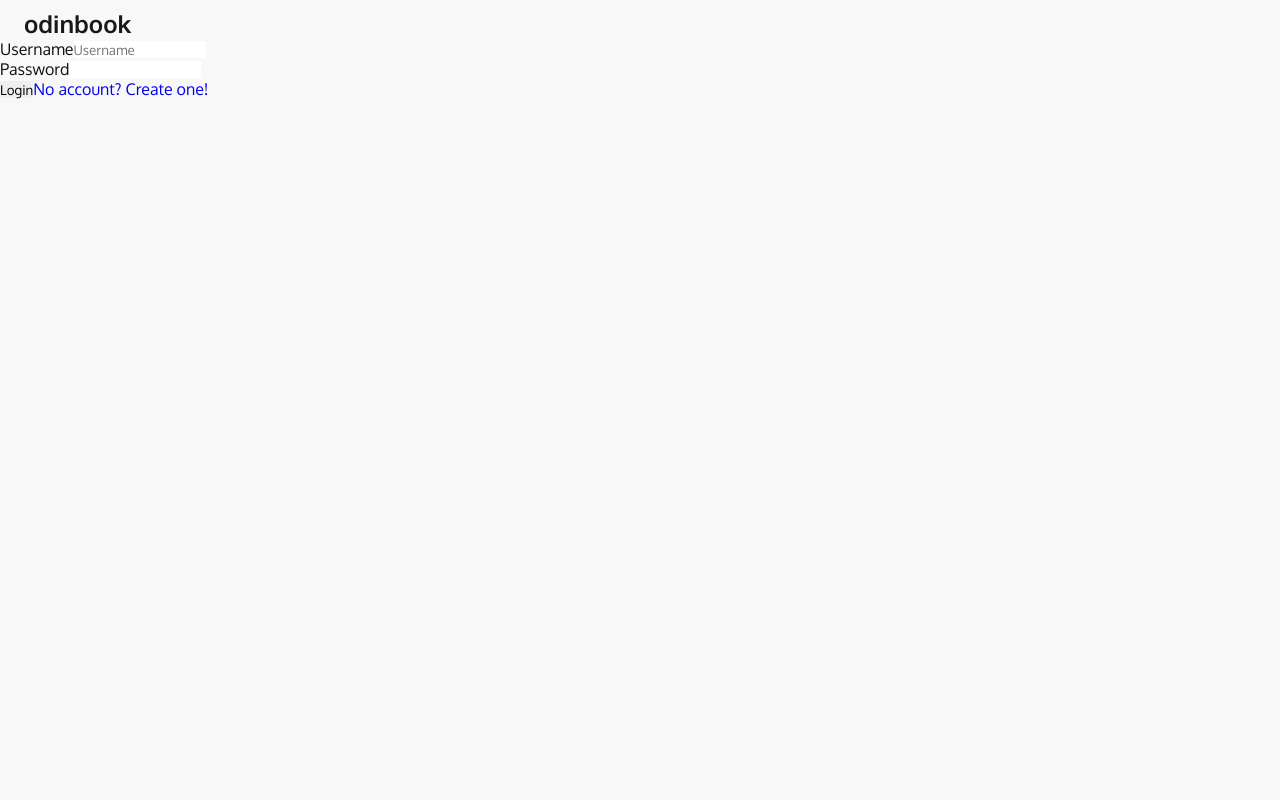
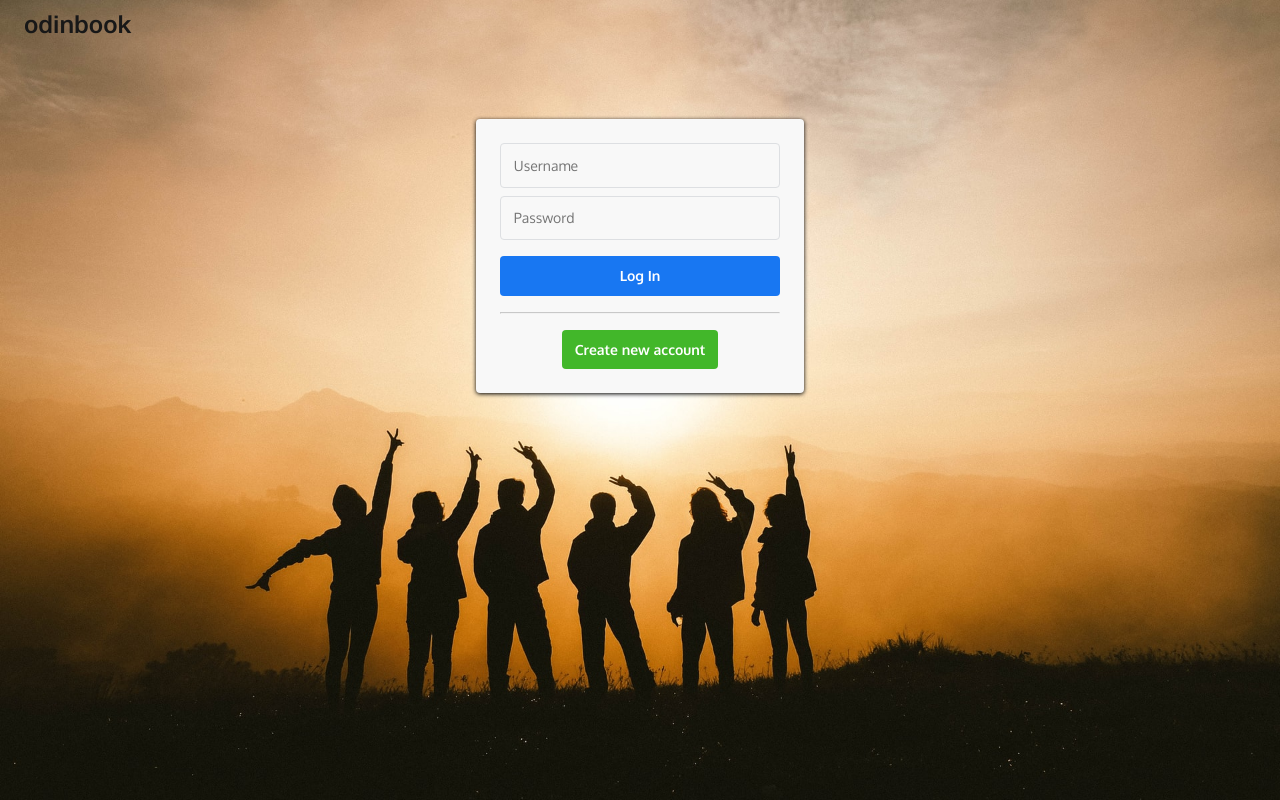
Before and after one commit to llfalcao/odinbook, a React (Create React App) app in the folder src/client/: page /odinbook/login in a window 1280 px wide. Built offline with nearby package versions, Linux system fonts and the light colour scheme.

Commit message:
Style login form

```diff
--- a/src/client/src/styles/base.css
+++ b/src/client/src/styles/base.css
@@ -7,6 +7,9 @@
   :root {
     color: #eee;
     --main-bg-color: #101112;
+    --modal-bg-color: #222;
+    --form-input-text: #f8f8f8;
+    --form-border-color: 1px solid #333;
   }
 }
 
@@ -14,6 +17,9 @@
   :root {
     color: #111;
     --main-bg-color: #f8f8f8;
+    --modal-bg-color: #f8f8f8;
+    --form-input-text: #111;
+    --form-border-color: 1px solid rgb(221, 223, 226);
   }
 }
 
@@ -34,3 +40,7 @@ input {
   border: 0;
   font-family: inherit;
 }
+
+button {
+  cursor: pointer;
+}
--- a/src/client/src/styles/main.css
+++ b/src/client/src/styles/main.css
@@ -1,6 +1,7 @@
 @import url('./base.css');
 
-.landing {
+.landing,
+.login {
   height: 100vh;
   background-image: url('../../public/images/landing_bg_mobile.png');
   background-size: cover;
@@ -8,7 +9,8 @@
 }
 
 @media (min-width: 420px) {
-  .landing {
+  .landing,
+  .login {
     background-image: url('../../public/images/landing_bg_desktop.jpg');
     background-position: bottom;
   }
@@ -41,7 +43,7 @@
   font-weight: bold;
   padding: 0.5rem 2.3rem;
   border-radius: 4px;
-  box-shadow: 0 1px 0 rgba(0, 0, 0, 0.25);
+  box-shadow: 0 1px 2px #000;
 }
 
 .not-found .header__brand {
@@ -51,3 +53,65 @@
 .not-found h1 {
   margin: 1rem 1.5rem;
 }
+
+.login__form {
+  width: 60vw;
+  max-width: 280px;
+  margin: 5rem auto 0;
+  padding: 1.5rem;
+  background: var(--modal-bg-color);
+  box-shadow: 0 1px 4px #000;
+  border-radius: 4px;
+  display: flex;
+  flex-direction: column;
+  align-items: ce;
+}
+
+.login__formInput {
+  padding: 0.8rem 0.8rem;
+  margin-bottom: 0.5rem;
+  border-radius: 2px;
+  font-size: 14px;
+  background: transparent;
+  color: var(--form-input-text);
+  border: var(--form-border-color);
+  border-radius: 4px;
+}
+
+.login hr {
+  margin: 1rem 0;
+  opacity: 0.5;
+}
+
+.login__btn {
+  padding: 0.7rem 0.8rem;
+  font-size: 14px;
+  font-weight: bold;
+  color: #fff;
+  border-radius: 4px;
+  transition: opacity 0.5s ease-out;
+}
+
+.login__btn:hover {
+  opacity: 0.8;
+}
+
+.login__logInBtn {
+  background-color: #1877f2;
+  margin-top: 0.5rem;
+}
+
+.login__logInBtn:focus {
+  outline: 2px solid #29487d;
+}
+
+.login__newAccountBtn {
+  background-color: #42b72a;
+  width: max-content;
+  text-decoration: none;
+  margin: 0 auto;
+}
+
+.login__newAccountBtn:focus {
+  outline: 2px solid #2b9217;
+}
--- a/src/client/src/views/Login.jsx
+++ b/src/client/src/views/Login.jsx
@@ -1,28 +1,60 @@
+import { useState } from 'react';
 import { Link } from 'react-router-dom';
 import Header from '../components/Header';
 
 function Login() {
+  const [user, setUser] = useState({ username: '', password: '' });
+
+  const onChange = (e) => {
+    const nextState = { ...user };
+    nextState[e.target.name] = e.target.value;
+    setUser(nextState);
+  };
+
+  const onSubmit = (e) => {
+    e.preventDefault();
+  };
+
   return (
-    <div>
+    <div className="login">
       <Header />
-      <form>
-        <div>
-          <label htmlFor="username">Username</label>
+      <form className="login__form" onSubmit={onSubmit}>
         <input
           id="username"
+          className="login__formInput"
           name="username"
           type="text"
           placeholder="Username"
+          value={user.username}
+          onChange={onChange}
         />
-        </div>
 
-        <div>
-          <label htmlFor="password">Password</label>
-          <input id="password" name="password" type="password" />
-        </div>
+        <input
+          id="password"
+          className="login__formInput"
+          name="password"
+          type="password"
+          placeholder="Password"
+          value={user.password}
+          onChange={onChange}
+        />
 
-        <button type="button">Login</button>
-        <Link to="/odinbook/signup">No account? Create one!</Link>
+        <button
+          type="submit"
+          className="login__btn login__logInBtn"
+          onClick={onSubmit}
+        >
+          Log In
+        </button>
+
+        <hr />
+
+        <Link
+          to="/odinbook/signup"
+          className="login__btn login__newAccountBtn"
+        >
+          Create new account
+        </Link>
       </form>
     </div>
   );
```
Lines whose indentation alone changed are shown as unchanged.
